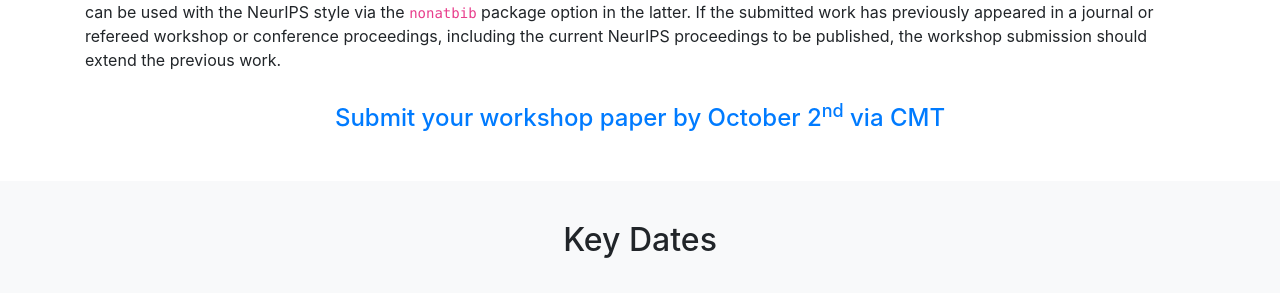
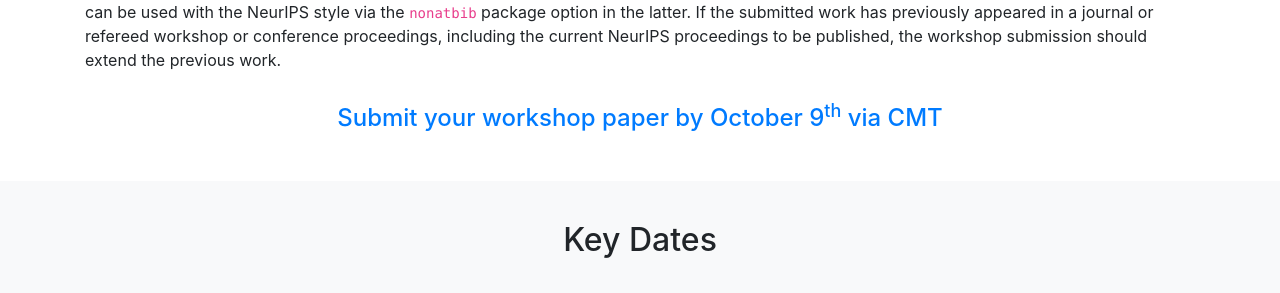
Before and after one commit to inductive-biases/inductive-biases.github.io, a Jekyll site: the page built from index.md, in a window 1280 px wide and 900 px high, scrolled down 1903 px. Shown: the part 160-453 px from the top of the window. Built offline with Jekyll 4.4.1, drawn with Linux system fonts in a browser that asks for light colours.

Commit message:
Really bump up deadline.

```diff
--- a/callforpapers.md
+++ b/callforpapers.md
@@ -18,4 +18,4 @@ Manuscripts should be anonymized in accordance with the [same rules as NeurIPS p
 References can extend as far beyond the 4-page limit as needed: we encourage use of BibLaTeX, which can be used with the NeurIPS style via the `nonatbib` package option in the latter.
 If the submitted work has previously appeared in a journal or refereed workshop or conference proceedings, including the current NeurIPS proceedings to be published, the workshop submission should extend the previous work.
 
-<p class="h4 text-center py-3"><a href="https://cmt3.research.microsoft.com/NeurIPSIBW2020">Submit your workshop paper by October 2<sup>nd</sup> via CMT</a></p>
+<p class="h4 text-center py-3"><a href="https://cmt3.research.microsoft.com/NeurIPSIBW2020">Submit your workshop paper by October 9<sup>th</sup> via CMT</a></p>
```
